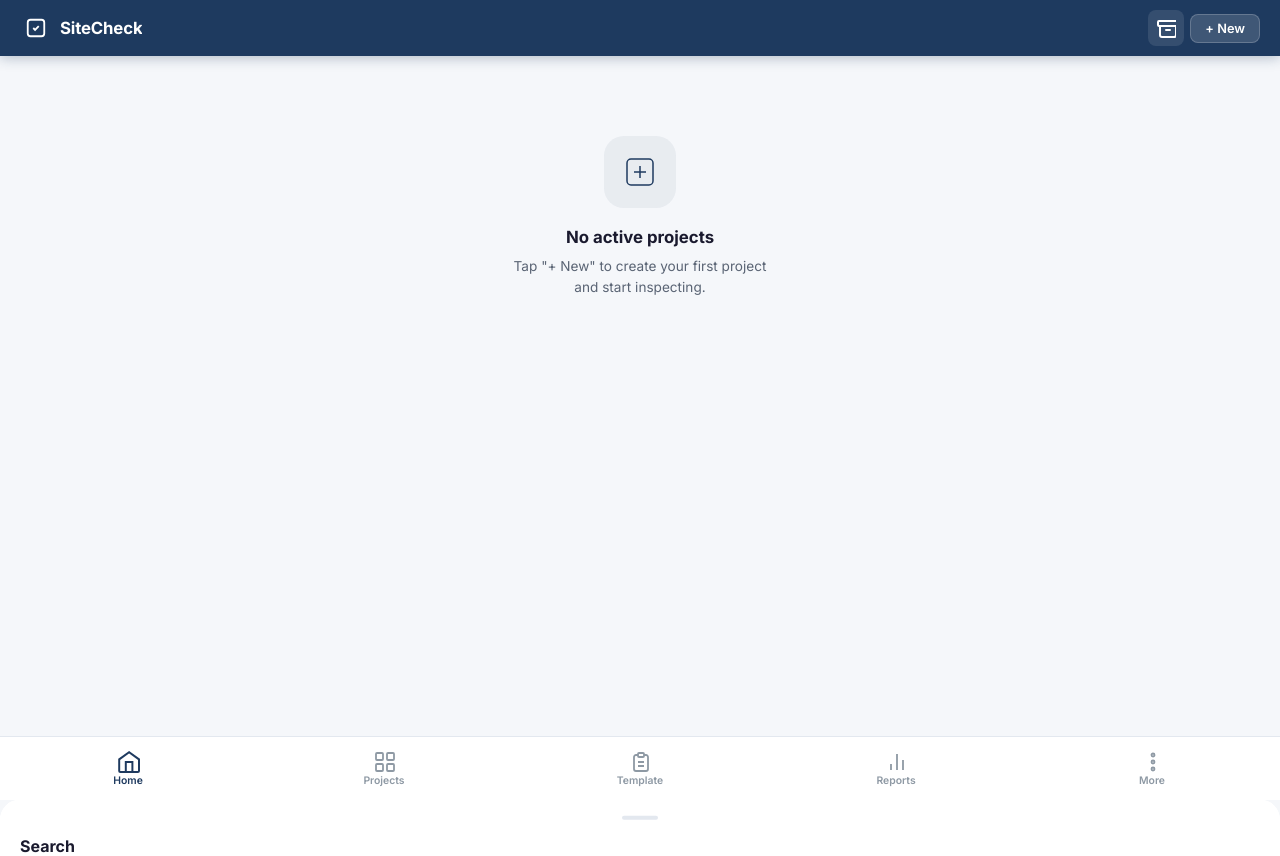
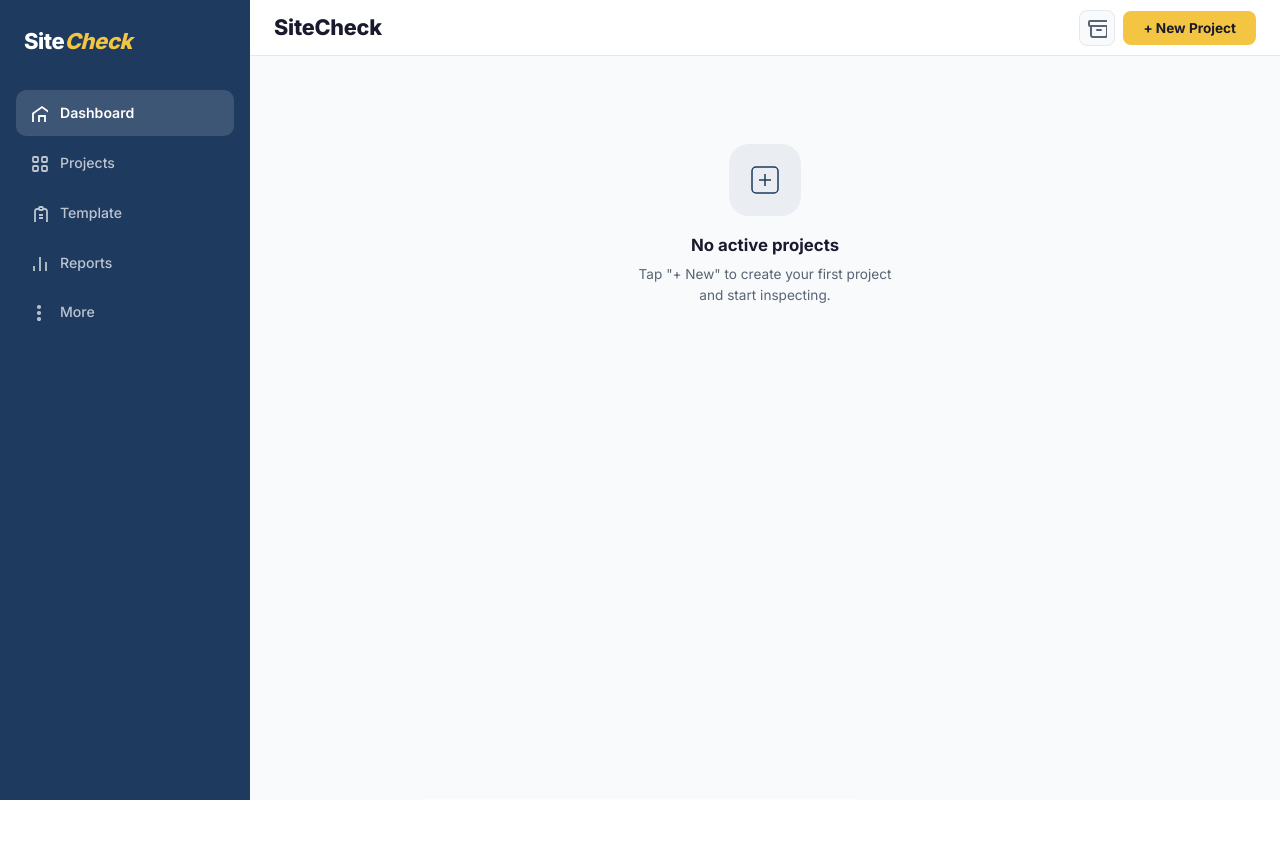
Before and after one commit to priyankaa-k/Sitecheck, a FastAPI app: page / in a window 1280 px wide. After the commit the page ends 800 px from the top, so only its background shows below. Run offline with FastAPI, Linux system fonts and the light colour scheme; data comes from the database, SQL or seed files in the repository; data that the repository does not hold is empty.

Commit message:
fix deploy erros

```diff
--- a/app/models.py
+++ b/app/models.py
@@ -16,7 +16,7 @@ class Project(Base):
     is_template: Mapped[bool] = mapped_column(Boolean, default=False)
     is_archived: Mapped[bool] = mapped_column(Boolean, default=False)
     created_at: Mapped[datetime] = mapped_column(
-        DateTime, default=lambda: datetime.now(timezone.utc)
+        DateTime(timezone=True), default=lambda: datetime.now(timezone.utc)
     )
 
     phases: Mapped[list["Phase"]] = relationship(
@@ -36,7 +36,7 @@ class ProjectNote(Base):
     content: Mapped[str] = mapped_column(Text, nullable=False)
     project_id: Mapped[int] = mapped_column(ForeignKey("projects.id"), nullable=False)
     created_at: Mapped[datetime] = mapped_column(
-        DateTime, default=lambda: datetime.now(timezone.utc)
+        DateTime(timezone=True), default=lambda: datetime.now(timezone.utc)
     )
 
     project: Mapped["Project"] = relationship(back_populates="notes")
@@ -87,7 +87,7 @@ class ChecklistItem(Base):
     is_custom: Mapped[bool] = mapped_column(Boolean, default=False)
     sort_order: Mapped[int] = mapped_column(Integer, default=0)
     updated_at: Mapped[datetime] = mapped_column(
-        DateTime, default=lambda: datetime.now(timezone.utc),
+        DateTime(timezone=True), default=lambda: datetime.now(timezone.utc),
         onupdate=lambda: datetime.now(timezone.utc),
     )
     category_id: Mapped[int] = mapped_column(ForeignKey("categories.id"), nullable=False)
--- a/static/app.js
+++ b/static/app.js
@@ -138,7 +138,9 @@ $topBack.onclick = goBack;
 // ── Tab switching ────────────────────────────────────────────────────
 function switchTab(tab) {
   currentTab = tab;
+  // Update both mobile bottom nav and desktop sidebar
   document.querySelectorAll('.nav-item').forEach(el => el.classList.toggle('active', el.dataset.tab === tab));
+  document.querySelectorAll('.side-nav-item').forEach(el => el.classList.toggle('active', el.dataset.tab === tab));
   if (tab === 'home') navigateTo('dashboard');
   else if (tab === 'projects') navigateTo('projects');
   else if (tab === 'template') navigateTo('template');
@@ -146,7 +148,13 @@ function switchTab(tab) {
   else if (tab === 'more') navigateTo('more');
 }
 
+// Mobile bottom nav
 document.querySelectorAll('.nav-item').forEach(btn => {
+  btn.addEventListener('click', () => switchTab(btn.dataset.tab));
+});
+
+// Desktop sidebar nav
+document.querySelectorAll('.side-nav-item').forEach(btn => {
   btn.addEventListener('click', () => switchTab(btn.dataset.tab));
 });
 
@@ -213,9 +221,11 @@ async function loadDashboard() {
       </div>`;
   } else {
     html += '<div class="section-title">Active Projects</div>';
+    html += '<div class="p-grid-desktop">';
     data.active_projects.forEach(p => {
       html += renderProjectCard(p);
     });
+    html += '</div>';
   }
 
   $content.innerHTML = html;
@@ -271,7 +281,7 @@ async function loadProjects() {
       </div>`;
     return;
   }
-  $content.innerHTML = projects.map(p => renderProjectCard(p)).join('');
+  $content.innerHTML = '<div class="p-grid-desktop">' + projects.map(p => renderProjectCard(p)).join('') + '</div>';
   bindProjectCards();
 }
 
--- a/static/style.css
+++ b/static/style.css
@@ -2,10 +2,13 @@
 *, *::before, *::after { box-sizing: border-box; margin: 0; padding: 0; }
 
 :root {
+  --primary: #1E3A5F;
+  --accent: #F4C542;
+
   --navy: #1E3A5F;
   --navy-light: #2A4F7A;
   --navy-dark: #152C4A;
-  --bg: #F5F7FA;
+  --bg: #F8FAFC;
   --surface: #FFFFFF;
   --text: #1A1A2E;
   --text-secondary: #5A6474;
@@ -45,6 +48,7 @@
 
   --top-bar-h: 56px;
   --bottom-nav-h: 64px;
+  --sidebar-w: 250px;
 }
 
 body {
@@ -57,20 +61,126 @@ body {
   overflow-x: hidden;
 }
 
-/* ── Top Bar ──────────────────────────────────────────────────────── */
-.top-bar {
-  position: fixed;
-  top: 0; left: 0; right: 0;
+/* ── Desktop Container & Sidebar ─────────────────────────────────── */
+.desktop-container {
+  display: flex;
+  min-height: 100vh;
+}
+
+.sidebar {
+  display: none;
+}
+
+/* Desktop: show sidebar */
+@media (min-width: 768px) {
+  .sidebar {
+    display: block;
+    width: var(--sidebar-w);
+    background: var(--primary);
+    color: white;
+    padding: 24px 16px;
+    position: fixed;
+    height: 100vh;
+    z-index: 110;
+    overflow-y: auto;
+  }
+
+  .main-area {
+    margin-left: var(--sidebar-w);
+    flex: 1;
+    min-width: 0;
+  }
+
+  .bottom-nav {
+    display: none !important;
+  }
+
+  .main-content {
+    margin-bottom: 0;
+  }
+
+  /* Hide mobile logo in top bar on desktop */
+  .logo-mark {
+    display: none !important;
+  }
+}
+
+.logo-section {
+  padding: 0 8px 0;
+  margin-bottom: 8px;
+}
+
+.logo-wordmark {
+  font-size: 22px;
+  font-weight: 800;
+  letter-spacing: -.02em;
+}
+
+.logo-wordmark em {
+  color: var(--accent);
+  font-style: italic;
+}
+
+.side-nav {
+  margin-top: 32px;
+  display: flex;
+  flex-direction: column;
+  gap: 4px;
+}
+
+.side-nav-item {
+  display: flex;
+  align-items: center;
+  gap: 12px;
+  padding: 12px 14px;
+  cursor: pointer;
+  opacity: 0.7;
+  font-size: .88rem;
+  font-weight: 500;
+  border-radius: 10px;
+  transition: all var(--transition);
+  user-select: none;
+}
+
+.side-nav-item:hover {
+  opacity: 0.9;
+  background: rgba(255,255,255,.08);
+}
+
+.side-nav-item.active {
+  opacity: 1;
+  background: rgba(255,255,255,.14);
+  font-weight: 600;
+}
+
+/* ── Top Bar / Header ────────────────────────────────────────────── */
+.top-header {
+  position: sticky;
+  top: 0;
   height: var(--top-bar-h);
-  background: var(--navy);
-  color: #fff;
+  background: var(--surface);
+  color: var(--text);
   display: flex;
   align-items: center;
   justify-content: space-between;
-  padding: 0 12px;
+  padding: 0 24px;
   z-index: 100;
-  box-shadow: 0 2px 12px rgba(30,58,95,.3);
+  border-bottom: 1px solid var(--border);
 }
+
+/* Mobile: top bar is navy */
+@media (max-width: 767px) {
+  .top-header {
+    position: fixed;
+    top: 0; left: 0; right: 0;
+    background: var(--navy);
+    color: #fff;
+    padding: 0 12px;
+    box-shadow: 0 2px 12px rgba(30,58,95,.3);
+    border-bottom: none;
+  }
+}
+
 .top-bar-left {
   display: flex;
   align-items: center;
@@ -80,7 +190,7 @@ body {
 .top-bar-right {
   display: flex;
   align-items: center;
-  gap: 6px;
+  gap: 8px;
   flex-shrink: 0;
 }
 .logo-mark {
@@ -89,13 +199,22 @@ body {
   flex-shrink: 0;
 }
 .top-title {
-  font-size: 1.05rem;
+  font-size: 1.15rem;
   font-weight: 700;
   letter-spacing: -.01em;
   white-space: nowrap;
   overflow: hidden;
   text-overflow: ellipsis;
 }
+
+/* Desktop: larger title */
+@media (min-width: 768px) {
+  .top-title {
+    font-size: 1.35rem;
+    font-weight: 800;
+  }
+}
+
 .top-back-btn {
   display: none;
   width: 36px; height: 36px;
@@ -123,21 +252,37 @@ body {
 }
 .top-icon-btn:hover { background: rgba(255,255,255,.2); }
 
-.top-action-btn {
-  background: rgba(255,255,255,.15);
-  border: 1px solid rgba(255,255,255,.2);
-  color: #fff;
-  padding: 6px 14px;
+/* Desktop: icon buttons */
+@media (min-width: 768px) {
+  .top-icon-btn {
+    background: var(--bg);
+    color: var(--text-secondary);
+    border: 1px solid var(--border);
+  }
+  .top-icon-btn:hover { background: var(--border); color: var(--text); }
+}
+
+/* New Project Button */
+.plus-btn-desktop {
+  background: var(--accent);
+  border: none;
+  padding: 9px 20px;
   border-radius: 8px;
-  font-size: .8rem;
-  font-weight: 600;
+  font-weight: 700;
+  font-size: .85rem;
   cursor: pointer;
-  transition: background var(--transition);
   font-family: inherit;
+  color: var(--text);
+  transition: all var(--transition);
+  white-space: nowrap;
 }
-.top-action-btn:hover { background: rgba(255,255,255,.25); }
+.plus-btn-desktop:hover {
+  background: #e6b63a;
+  box-shadow: var(--shadow-md);
+}
+.plus-btn-desktop:active { transform: scale(.96); }
 
-/* ── Bottom Nav ───────────────────────────────────────────────────── */
+/* ── Bottom Nav (mobile) ─────────────────────────────────────────── */
 .bottom-nav {
   position: fixed;
   bottom: 0; left: 0; right: 0;
@@ -171,13 +316,29 @@ body {
 
 /* ── Main Content ─────────────────────────────────────────────────── */
 .main-content {
-  margin-top: var(--top-bar-h);
-  margin-bottom: var(--bottom-nav-h);
-  padding: 16px;
-  max-width: 720px;
+  padding: 20px;
+  max-width: 900px;
   margin-left: auto;
   margin-right: auto;
-  min-height: calc(100dvh - var(--top-bar-h) - var(--bottom-nav-h));
+  min-height: calc(100dvh - var(--top-bar-h));
+}
+
+/* Mobile: account for fixed top bar + bottom nav */
+@media (max-width: 767px) {
+  .main-content {
+    margin-top: var(--top-bar-h);
+    margin-bottom: var(--bottom-nav-h);
+    padding: 16px;
+    max-width: 720px;
+    min-height: calc(100dvh - var(--top-bar-h) - var(--bottom-nav-h));
+  }
+}
+
+/* Desktop: wider content */
+@media (min-width: 768px) {
+  .main-content {
+    padding: 28px 40px;
+  }
 }
 
 .view-enter { animation: viewIn .22s ease; }
@@ -875,9 +1069,8 @@ body {
 .coming-soon h2 { font-size: 1.3rem; color: var(--text); margin-bottom: 8px; }
 
 /* ── Responsive ───────────────────────────────────────────────────── */
-@media (min-width: 640px) {
+@media (min-width: 640px) and (max-width: 767px) {
   .main-content { padding: 20px 24px; }
-  .top-bar { padding: 0 20px; }
   .card { padding: 18px 22px; }
   .status-grid { gap: 12px; }
 }
--- a/templates/index.html
+++ b/templates/index.html
@@ -14,8 +14,40 @@
   <link rel="stylesheet" href="/static/style.css">
 </head>
 <body>
+  <div class="desktop-container">
+    <!-- Desktop Sidebar -->
+    <aside class="sidebar">
+      <div class="logo-section">
+        <span class="logo-wordmark">Site<em>Check</em></span>
+      </div>
+      <nav class="side-nav">
+        <div class="side-nav-item active" data-tab="home">
+          <svg width="18" height="18" fill="none" stroke="currentColor" stroke-width="1.8"><path d="M3 9.5L12 3l9 6.5V20a1 1 0 01-1 1H4a1 1 0 01-1-1V9.5z"/><path d="M9 21V12h6v9"/></svg>
+          Dashboard
+        </div>
+        <div class="side-nav-item" data-tab="projects">
+          <svg width="18" height="18" fill="none" stroke="currentColor" stroke-width="1.8"><rect x="3" y="3" width="5" height="5" rx="1"/><rect x="12" y="3" width="5" height="5" rx="1"/><rect x="3" y="12" width="5" height="5" rx="1"/><rect x="12" y="12" width="5" height="5" rx="1"/></svg>
+          Projects
+        </div>
+        <div class="side-nav-item" data-tab="template">
+          <svg width="18" height="18" fill="none" stroke="currentColor" stroke-width="1.8"><path d="M9 5H7a2 2 0 00-2 2v10a2 2 0 002 2h8a2 2 0 002-2V7a2 2 0 00-2-2h-2"/><rect x="9" y="3" width="4" height="3" rx="1"/><path d="M9 11h4M9 14h4"/></svg>
+          Template
+        </div>
+        <div class="side-nav-item" data-tab="reports">
+          <svg width="18" height="18" fill="none" stroke="currentColor" stroke-width="1.8"><path d="M16 18V9M10 18V4M4 18v-5"/></svg>
+          Reports
+        </div>
+        <div class="side-nav-item" data-tab="more">
+          <svg width="18" height="18" fill="none" stroke="currentColor" stroke-width="1.8"><circle cx="9" cy="4" r="1.2"/><circle cx="9" cy="10" r="1.2"/><circle cx="9" cy="16" r="1.2"/></svg>
+          More
+        </div>
+      </nav>
+    </aside>
+
+    <!-- Main Area -->
+    <div class="main-area">
       <!-- Top Bar -->
-  <header class="top-bar" id="top-bar">
+      <header class="top-header" id="top-bar">
         <div class="top-bar-left">
           <button class="top-back-btn" id="top-back-btn" aria-label="Go back">
             <svg width="20" height="20" fill="none" stroke="currentColor" stroke-width="2" stroke-linecap="round" stroke-linejoin="round"><path d="M15 18l-6-6 6-6"/></svg>
@@ -23,7 +55,7 @@
           <div class="logo-mark" id="logo-mark">
             <svg width="22" height="22" viewBox="0 0 24 24" fill="none" stroke="currentColor" stroke-width="2"><path d="M9 12l2 2 4-4"/><rect x="3" y="3" width="18" height="18" rx="3"/></svg>
           </div>
-      <span class="top-title" id="top-title">SiteCheck</span>
+          <span class="top-title" id="top-title">Dashboard</span>
         </div>
         <div class="top-bar-right">
           <button class="top-icon-btn" id="search-btn" title="Search" style="display:none">
@@ -35,14 +67,16 @@
           <button class="top-icon-btn" id="archive-btn" title="Archive">
             <svg width="20" height="20" fill="none" stroke="currentColor" stroke-width="2" stroke-linecap="round"><rect x="2" y="3" width="20" height="5" rx="1"/><path d="M4 8v9a2 2 0 002 2h12a2 2 0 002-2V8M10 12h4"/></svg>
           </button>
-      <button class="top-action-btn" id="new-project-btn">+ New</button>
+          <button class="plus-btn-desktop" id="new-project-btn">+ New Project</button>
         </div>
       </header>
 
       <!-- Main Content -->
       <main class="main-content" id="content"></main>
+    </div>
+  </div>
 
-  <!-- Bottom Nav -->
+  <!-- Bottom Nav (mobile only) -->
   <nav class="bottom-nav" id="bottom-nav">
     <button class="nav-item active" data-tab="home">
       <svg width="22" height="22" fill="none" stroke="currentColor" stroke-width="1.8"><path d="M3 9.5L12 3l9 6.5V20a1 1 0 01-1 1H4a1 1 0 01-1-1V9.5z"/><path d="M9 21V12h6v9"/></svg>
```
Also changed, not shown: other parts of static/style.css (+46 -3 lines). Lines whose indentation alone changed are shown as unchanged.
